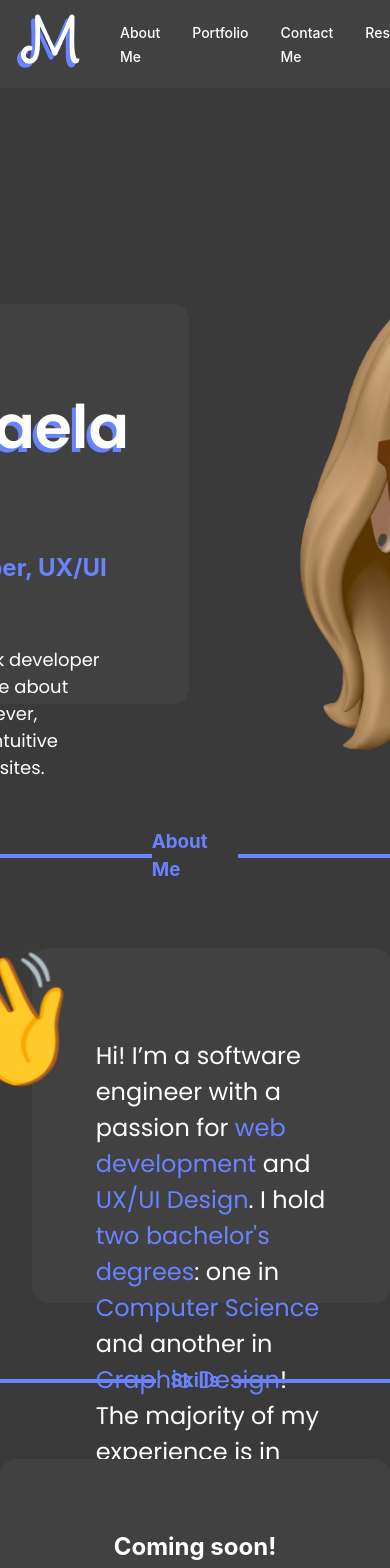
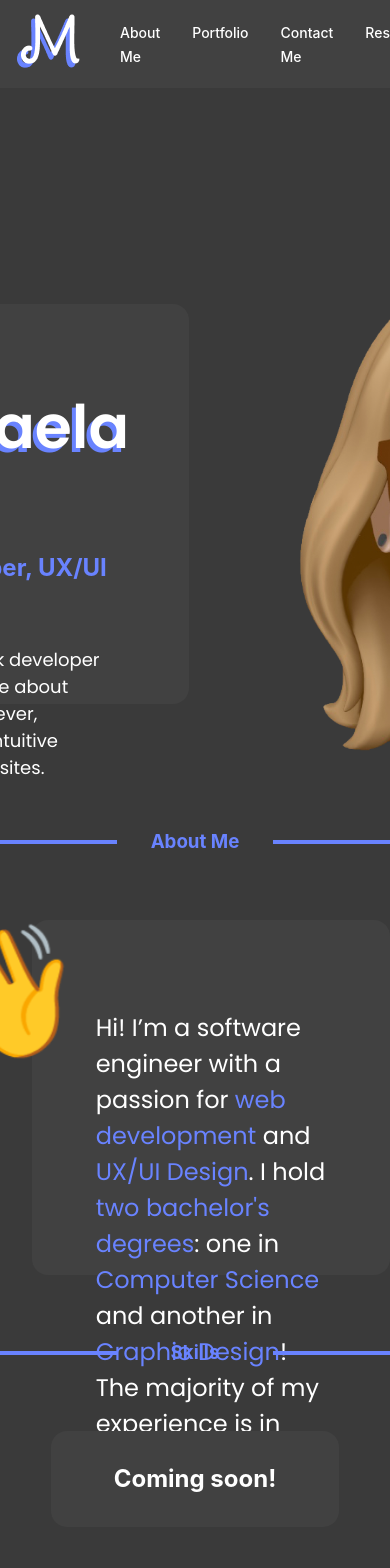
Before and after one commit to MichaelaHunt/Michaela-Hunt-Portfolio, a React (Vite) app in the folder Portfolio/: page / in a window 390 px wide. Shown: the top 1568 px of the page. Built offline with nearby package versions, Linux system fonts and the light colour scheme.

Commit message:
Skills section and dividers are responsive

```diff
--- a/Portfolio/src/App.css
+++ b/Portfolio/src/App.css
@@ -120,7 +120,7 @@ span {
 
 .horizontalLine {
   border-top: 4px solid var(--accent-blue);
-  width: 40%;
+  width: 30%;
 }
 
 .divider {
@@ -181,8 +181,8 @@ span {
 }
 
 .comingSoon {
-  width: 27.5rem;
-  height: 11rem;
+  width: 18rem;
+  height: 6rem;
   border-radius: 1rem;
   display: flex;
   align-items: center;
@@ -260,9 +260,27 @@ input:focus, textarea:focus, button:focus {
 /* !!!!!!!!!!!!!!!!!!!!!!!!!!!!!!!!! */
 /* Screen Adjustments */
 /* !!!!!!!!!!!!!!!!!!!!!!!!!!!!!!!!! */
+@media (min-width: 500px) {
+  .comingSoon {
+    width: 27.5rem;
+    height: 11rem;
+    border-radius: 1rem;
+  }
+}
 
-/* @media () {
+/* contact me */
+@media (min-width: 575px) {
 
-} */
+}
 
-/* change main margin-top to 187px for regular... */
+/* About me */
+@media (min-width: 967px) {
+  .horizontalLine {
+    width: 40%;
+  }
+}
+
+/* intro */
+@media (min-width: 1338px) {
+
+}
```
